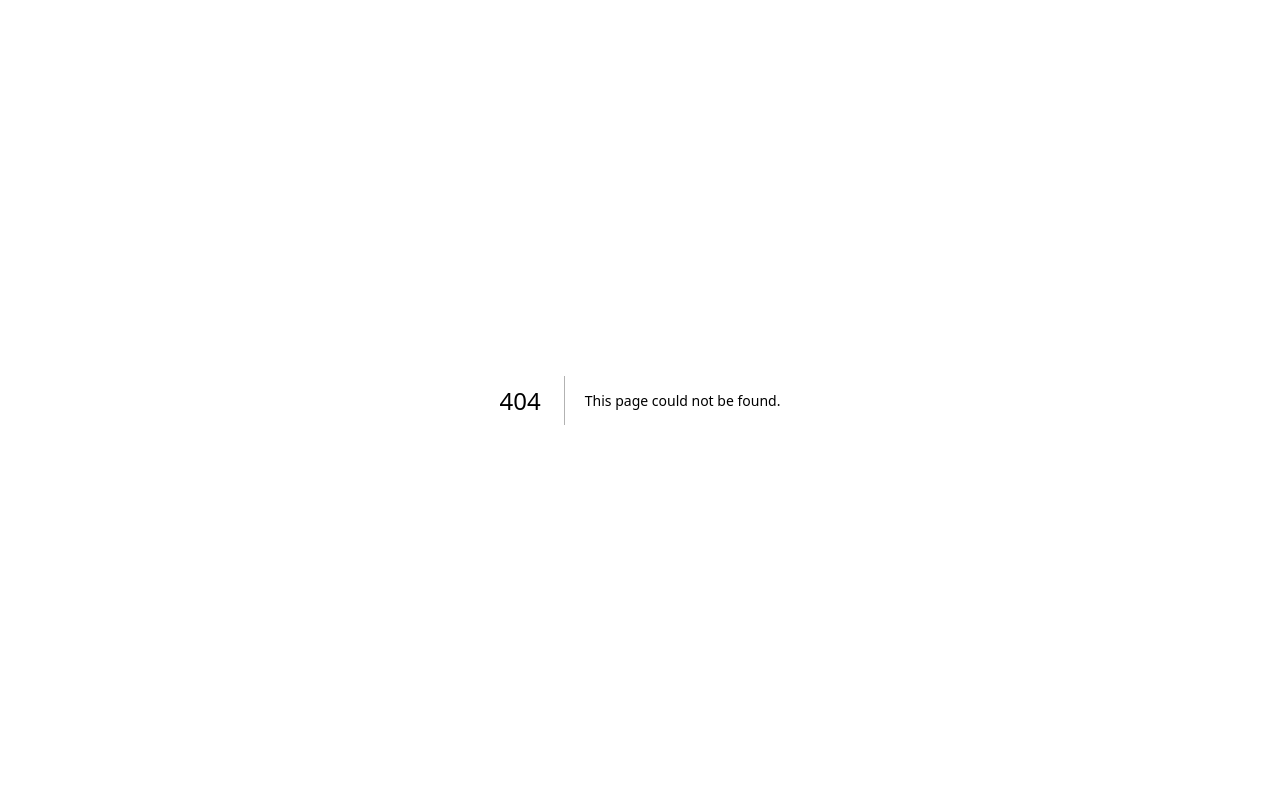
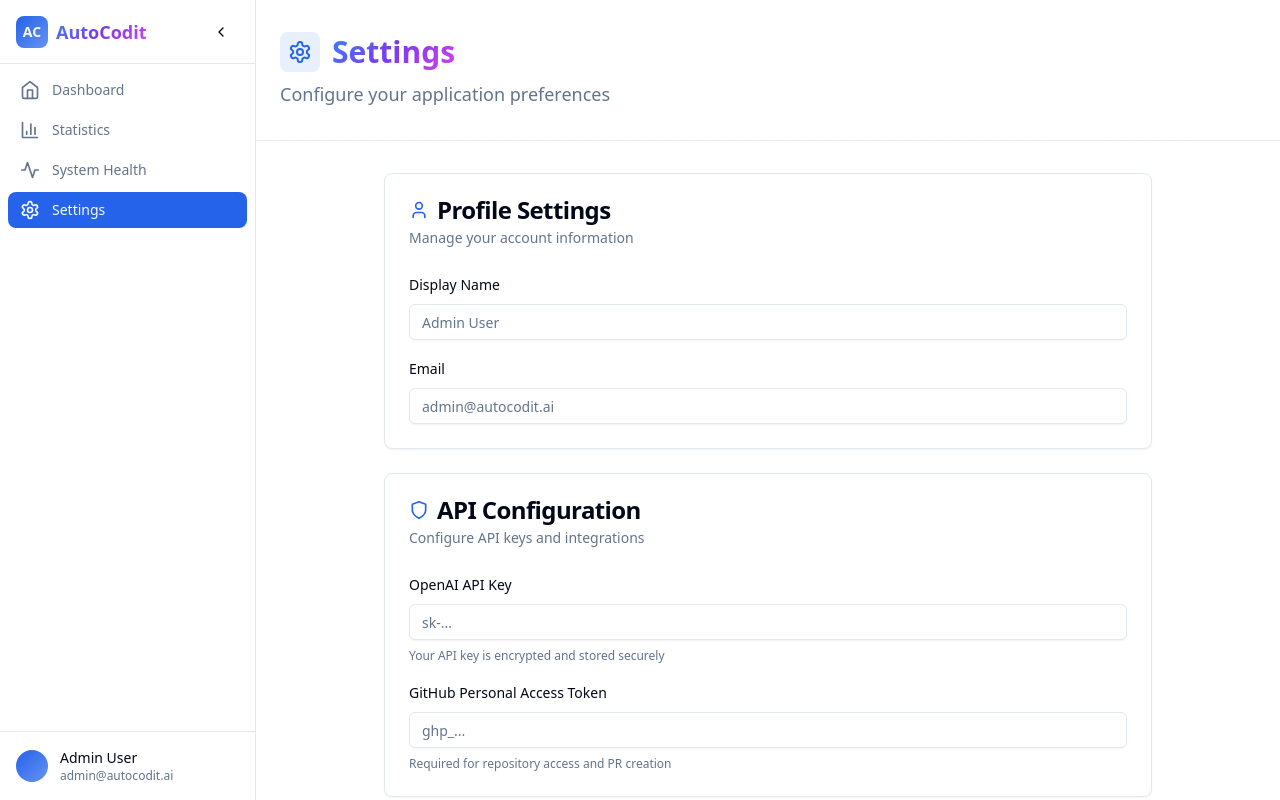
Before and after one commit to arturwyroslak/autocodit-agent, a Next.js app in the folder frontend/: page /dashboard/settings in a window 1280 px wide. Before the commit this address had no page. Built offline with nearby package versions, Linux system fonts and the light colour scheme.

Commit message:
✨ Create Settings page with configuration options

```diff
--- /dev/null
+++ b/frontend/app/dashboard/settings/page.tsx
@@ -0,0 +1,188 @@
+'use client'
+
+import * as React from 'react'
+import { useState } from 'react'
+import { Card, CardContent, CardDescription, CardHeader, CardTitle } from '@/components/ui/card'
+import { Button } from '@/components/ui/button'
+import { Input } from '@/components/ui/input'
+import { Select, SelectContent, SelectItem, SelectTrigger, SelectValue } from '@/components/ui/select'
+import { Settings as SettingsIcon, Save, User, Bell, Palette, Shield } from 'lucide-react'
+import { useToast } from '@/components/ui/use-toast'
+
+export default function SettingsPage() {
+  const [apiKey, setApiKey] = useState('')
+  const [webhookUrl, setWebhookUrl] = useState('')
+  const [theme, setTheme] = useState('light')
+  const [notifications, setNotifications] = useState('all')
+  const { add } = useToast()
+
+  function handleSave() {
+    add({
+      title: 'Settings Saved',
+      description: 'Your preferences have been updated successfully',
+    })
+  }
+
+  return (
+    <div className="min-h-screen bg-background">
+      {/* Header */}
+      <div className="border-b bg-gradient-to-br from-card to-card/50 backdrop-blur-sm">
+        <div className="container mx-auto px-6 py-8">
+          <div className="flex items-center gap-3 mb-2">
+            <div className="p-2 rounded-lg bg-primary/10">
+              <SettingsIcon className="w-6 h-6 text-primary" />
+            </div>
+            <h1 className="text-3xl font-bold gradient-text">Settings</h1>
+          </div>
+          <p className="text-muted-foreground text-lg">Configure your application preferences</p>
+        </div>
+      </div>
+
+      {/* Content */}
+      <div className="container mx-auto px-6 py-8">
+        <div className="max-w-3xl mx-auto space-y-6">
+          {/* Profile Settings */}
+          <Card>
+            <CardHeader>
+              <div className="flex items-center gap-2">
+                <User className="w-5 h-5 text-primary" />
+                <CardTitle>Profile Settings</CardTitle>
+              </div>
+              <CardDescription>Manage your account information</CardDescription>
+            </CardHeader>
+            <CardContent className="space-y-4">
+              <div className="space-y-2">
+                <label className="text-sm font-medium">Display Name</label>
+                <Input placeholder="Admin User" />
+              </div>
+              <div className="space-y-2">
+                <label className="text-sm font-medium">Email</label>
+                <Input type="email" placeholder="admin@autocodit.ai" />
+              </div>
+            </CardContent>
+          </Card>
+
+          {/* API Configuration */}
+          <Card>
+            <CardHeader>
+              <div className="flex items-center gap-2">
+                <Shield className="w-5 h-5 text-primary" />
+                <CardTitle>API Configuration</CardTitle>
+              </div>
+              <CardDescription>Configure API keys and integrations</CardDescription>
+            </CardHeader>
+            <CardContent className="space-y-4">
+              <div className="space-y-2">
+                <label className="text-sm font-medium">OpenAI API Key</label>
+                <Input
+                  type="password"
+                  placeholder="sk-..."
+                  value={apiKey}
+                  onChange={(e) => setApiKey(e.target.value)}
+                />
+                <p className="text-xs text-muted-foreground">Your API key is encrypted and stored securely</p>
+              </div>
+              <div className="space-y-2">
+                <label className="text-sm font-medium">GitHub Personal Access Token</label>
+                <Input type="password" placeholder="ghp_..." />
+                <p className="text-xs text-muted-foreground">Required for repository access and PR creation</p>
+              </div>
+            </CardContent>
+          </Card>
+
+          {/* Notifications */}
+          <Card>
+            <CardHeader>
+              <div className="flex items-center gap-2">
+                <Bell className="w-5 h-5 text-primary" />
+                <CardTitle>Notifications</CardTitle>
+              </div>
+              <CardDescription>Configure notification preferences</CardDescription>
+            </CardHeader>
+            <CardContent className="space-y-4">
+              <div className="space-y-2">
+                <label className="text-sm font-medium">Webhook URL</label>
+                <Input
+                  placeholder="https://your-webhook.com/notify"
+                  value={webhookUrl}
+                  onChange={(e) => setWebhookUrl(e.target.value)}
+                />
+              </div>
+              <div className="space-y-2">
+                <label className="text-sm font-medium">Notification Level</label>
+                <Select value={notifications} onValueChange={setNotifications}>
+                  <SelectTrigger>
+                    <SelectValue />
+                  </SelectTrigger>
+                  <SelectContent>
+                    <SelectItem value="all">All notifications</SelectItem>
+                    <SelectItem value="important">Important only</SelectItem>
+                    <SelectItem value="errors">Errors only</SelectItem>
+                    <SelectItem value="none">None</SelectItem>
+                  </SelectContent>
+                </Select>
+              </div>
+            </CardContent>
+          </Card>
+
+          {/* Appearance */}
+          <Card>
+            <CardHeader>
+              <div className="flex items-center gap-2">
+                <Palette className="w-5 h-5 text-primary" />
+                <CardTitle>Appearance</CardTitle>
+              </div>
+              <CardDescription>Customize the look and feel</CardDescription>
+            </CardHeader>
+            <CardContent className="space-y-4">
+              <div className="space-y-2">
+                <label className="text-sm font-medium">Theme</label>
+                <Select value={theme} onValueChange={setTheme}>
+                  <SelectTrigger>
+                    <SelectValue />
+                  </SelectTrigger>
+                  <SelectContent>
+                    <SelectItem value="light">Light</SelectItem>
+                    <SelectItem value="dark">Dark</SelectItem>
+                    <SelectItem value="system">System</SelectItem>
+                  </SelectContent>
+                </Select>
+              </div>
+            </CardContent>
+          </Card>
+
+          {/* Advanced Settings */}
+          <Card>
+            <CardHeader>
+              <CardTitle>Advanced Settings</CardTitle>
+              <CardDescription>Advanced configuration options</CardDescription>
+            </CardHeader>
+            <CardContent className="space-y-4">
+              <div className="space-y-2">
+                <label className="text-sm font-medium">Max Concurrent Tasks</label>
+                <Input type="number" placeholder="5" min="1" max="20" />
+              </div>
+              <div className="space-y-2">
+                <label className="text-sm font-medium">Task Timeout (minutes)</label>
+                <Input type="number" placeholder="30" min="5" max="120" />
+              </div>
+              <div className="space-y-2">
+                <label className="text-sm font-medium">Default Branch</label>
+                <Input placeholder="main" />
+              </div>
+            </CardContent>
+          </Card>
+
+          {/* Save Button */}
+          <div className="flex justify-end gap-3">
+            <Button variant="outline">Reset to Defaults</Button>
+            <Button onClick={handleSave} className="gap-2">
+              <Save className="w-4 h-4" />
+              Save Changes
+            </Button>
+          </div>
+        </div>
+      </div>
+    </div>
+  )
+}
```
